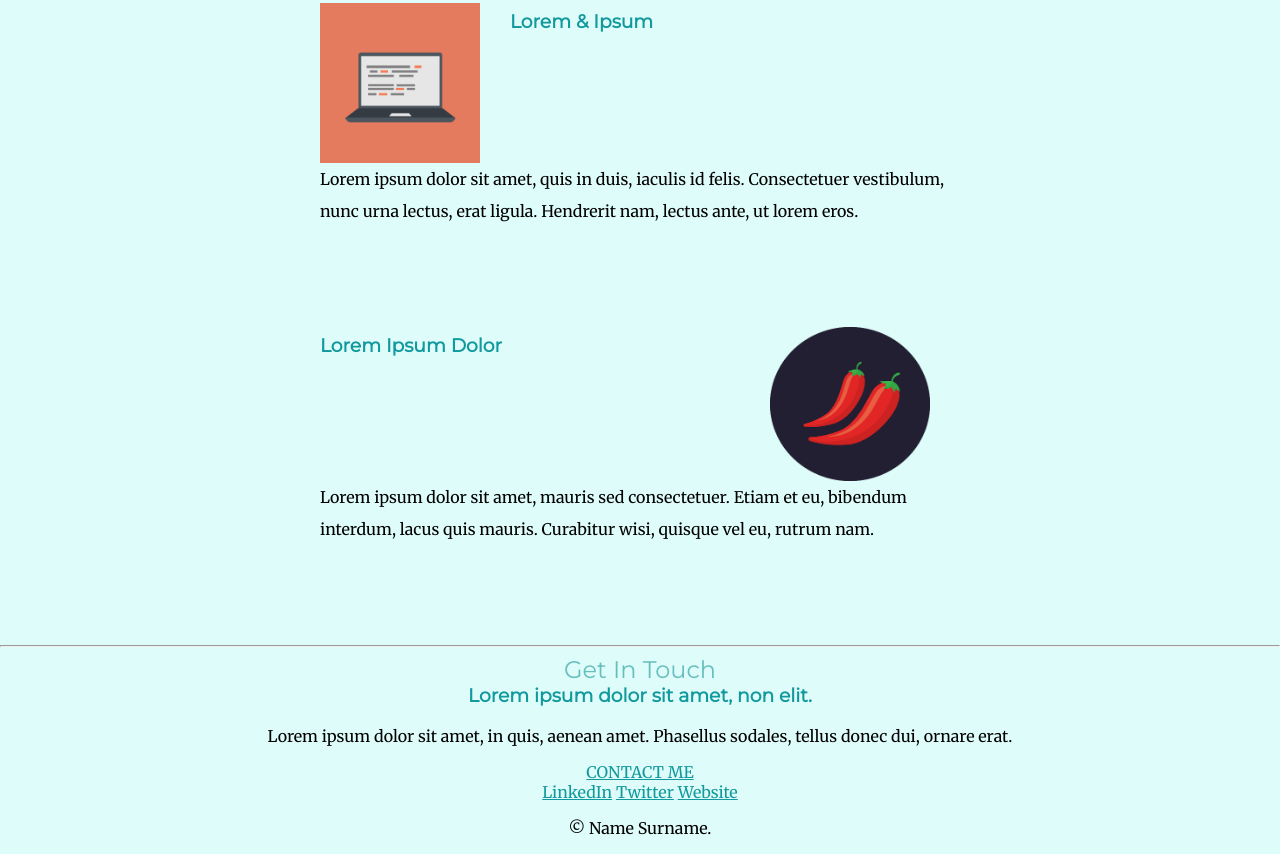
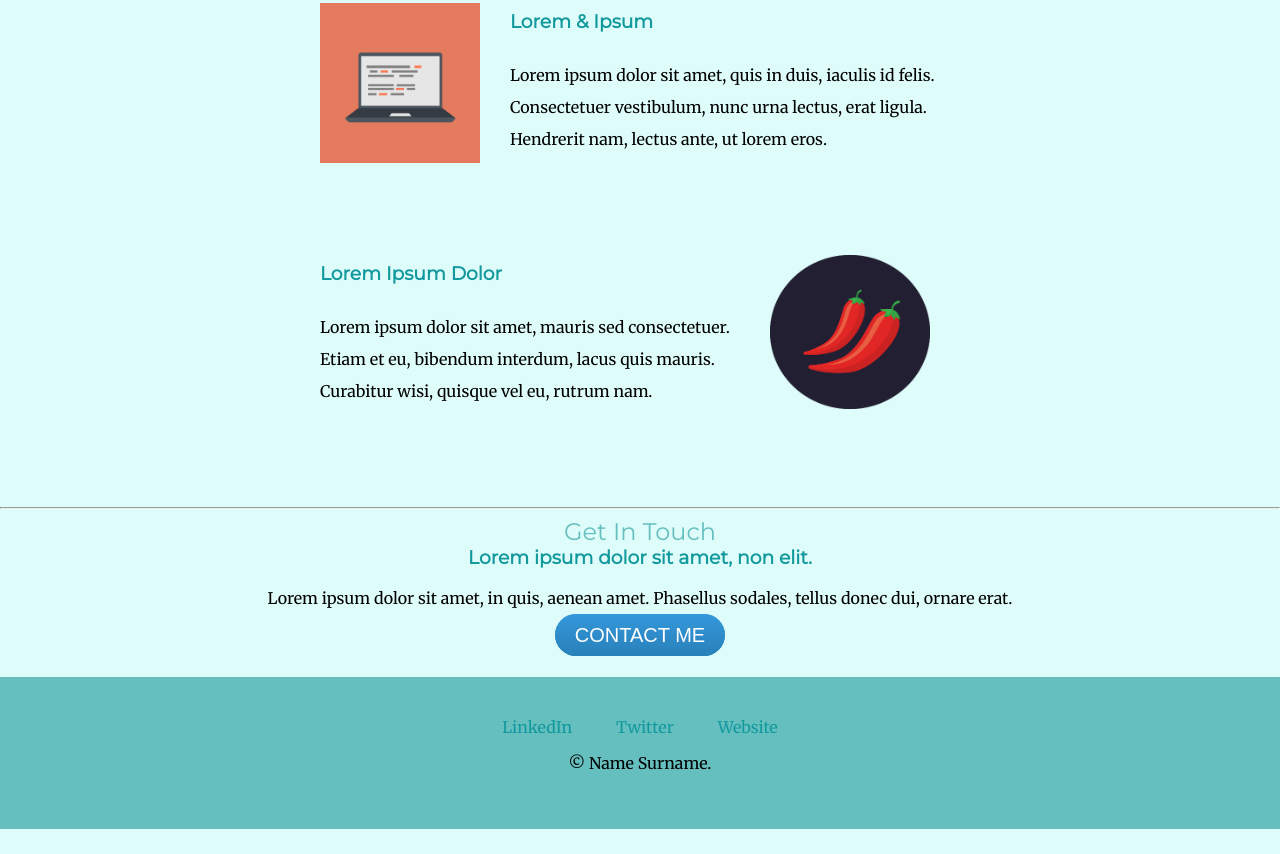
Before and after one commit to bunnyBites/html-css, a plain HTML site: page index.html in a window 1280 px wide. Shown: the part 1227-2081 px from the top of the page. After the commit the page ends 2056 px from the top, so only its background shows below. Drawn offline with Linux system fonts and the light colour scheme.

Commit message:
added minor layout changes (css)

```diff
--- a/css/styles.css
+++ b/css/styles.css
@@ -68,5 +68,30 @@ h1 {
   margin-left: 30px;
 }
 
-.chillie-desc { clear: right; }
-.computer-desc { clear: left; }
+.bottom-container {
+  background-color: #66BFBF;
+  padding: 40px 0;
+  margin-top: 30px;
+}
+
+.footer-link {
+  text-decoration: none;
+  padding: 0 20px
+}
+
+.btn {
+  background: #3498db;
+  background-image: -webkit-linear-gradient(top, #3498db, #2980b9);
+  background-image: -moz-linear-gradient(top, #3498db, #2980b9);
+  background-image: -ms-linear-gradient(top, #3498db, #2980b9);
+  background-image: -o-linear-gradient(top, #3498db, #2980b9);
+  background-image: linear-gradient(to bottom, #3498db, #2980b9);
+  -webkit-border-radius: 28;
+  -moz-border-radius: 28;
+  border-radius: 28px;
+  font-family: Arial;
+  color: #ffffff;
+  font-size: 20px;
+  padding: 10px 20px 10px 20px;
+  text-decoration: none;
+}
```
